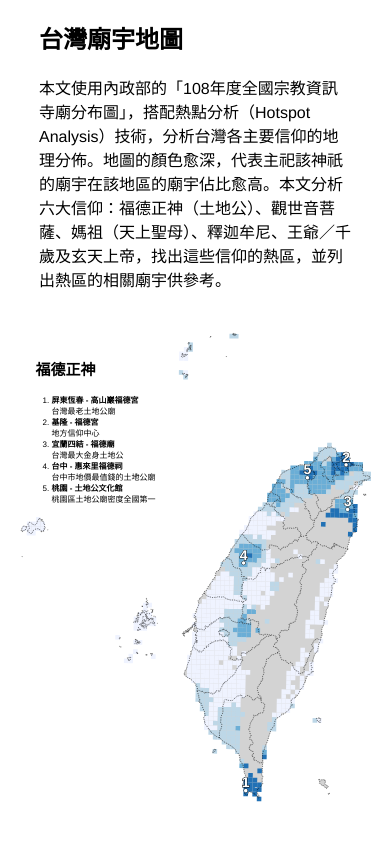
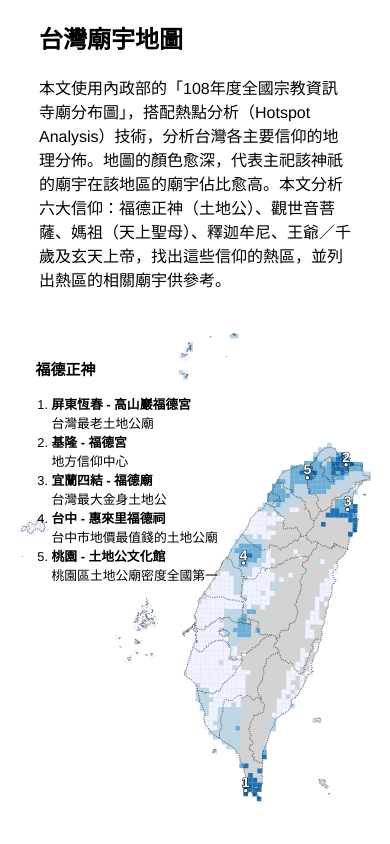
Before and after one commit to imdataman/tw-gods-frontend, a Vue app: page / in a window 390 px wide. Shown: the top 844 px of the page. Built offline with nearby package versions, Linux system fonts and the light colour scheme.

Commit message:
change font size for highlight

```diff
--- a/src/components/Map.vue
+++ b/src/components/Map.vue
@@ -181,7 +181,7 @@ export default {
     fill: white;
     stroke: black;
     paint-order: stroke;
-    stroke-width: 0.75px;
+    stroke-width: 1px;
   }
 }
 
@@ -191,9 +191,6 @@ export default {
   }
   .mapText {
     font-size: 0.8rem;
-    li {
-      font-size: 0.5rem;
-    }
   }
 }
 </style>
```
